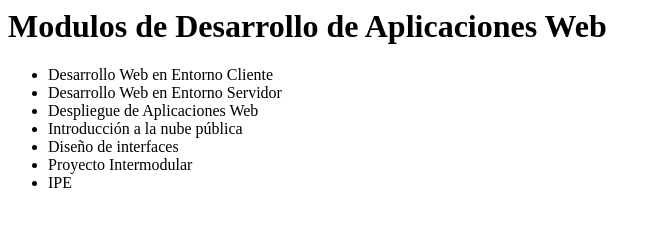
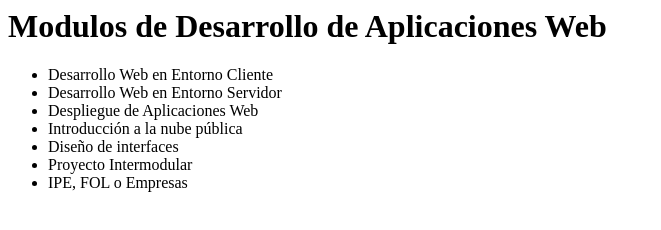
Before and after one commit to davidlema05/dawAct4_1, a plain HTML site: page index.html in a window 1280 px wide. Shown: the whole page, without its empty margins (0-661 px from the left). Drawn offline with Linux system fonts and the light colour scheme.

Commit message:
Segundo commit en version 1

```diff
--- a/index.html
+++ b/index.html
@@ -6,5 +6,5 @@
     <li> Introducción a la nube pública</li>
     <li> Diseño de interfaces</li>
     <li> Proyecto Intermodular</li>
-    <li> IPE </li>
+    <li> IPE, FOL o Empresas </li>
 </ul>
```
